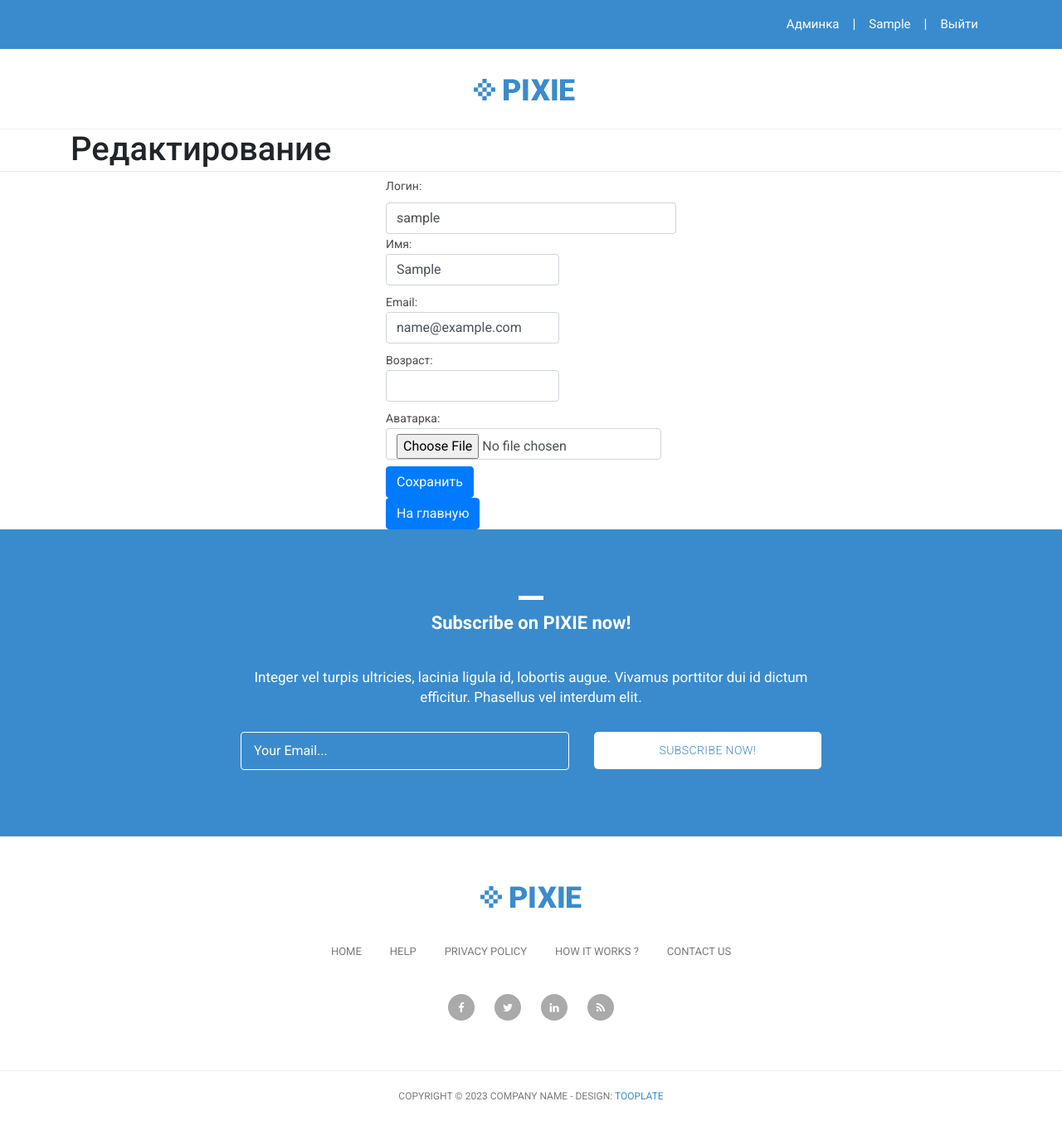
After one commit to ZoonTronGG/stepshop, a Django app: page /auth/edit/ in a window 1280 px wide. The commit adds this page. Shown: the whole page at 83% size. Run offline with Django 4.2, Linux system fonts and the light colour scheme; the visitor is signed in with stand-in values (Sample User, id 1); some libraries are stand-ins or nearby versions.

Commit message:
lesson_08_HW

```diff
--- a/stepshop/authapp/forms.py
+++ b/stepshop/authapp/forms.py
@@ -1,5 +1,5 @@
 from django import forms
-from django.contrib.auth.forms import AuthenticationForm, UserCreationForm
+from django.contrib.auth.forms import AuthenticationForm, UserCreationForm, UserChangeForm
 
 from .models import ShopUser
 
@@ -44,3 +44,30 @@ class ShopUserRegisterForm(UserCreationForm):
             raise forms.ValidationError("Вы слишком молоды!")
 
         return data
+
+
+class ShopUserEditForm(UserChangeForm):
+    class Meta:
+        model = ShopUser
+        fields = ('username',
+                  'first_name',
+                  'email',
+                  'age',
+                  'avatar',
+                  'password')
+
+    def __init__(self, *args, **kwargs):
+        super().__init__(*args, **kwargs)
+
+        # можно назначить стили каждому полю
+        for field_name, field in self.fields.items():
+            field.widget.attrs['class'] = 'form-control'
+            field.help_text = ''
+
+    def clean_age(self):
+        data = self.cleaned_data['age']
+
+        if data < 18:
+            raise forms.ValidationError("Вы слишком молоды!")
+
+        return data
--- a/stepshop/authapp/urls.py
+++ b/stepshop/authapp/urls.py
@@ -1,9 +1,10 @@
 from django.urls import path
 
-from .views import login, logout, register
+from .views import login, logout, register, edit
 
 urlpatterns = [
     path('login/', login,  name='login'),
     path('logout/', logout,  name='logout'),
     path('register/', register,  name='register'),
+    path('edit/', edit,  name='edit'),
 ]
--- a/stepshop/authapp/views.py
+++ b/stepshop/authapp/views.py
@@ -3,7 +3,7 @@ from django.http import HttpResponseRedirect
 from django.shortcuts import render
 from django.urls import reverse
 
-from .forms import ShopUserLoginForm, ShopUserRegisterForm
+from .forms import ShopUserLoginForm, ShopUserRegisterForm, ShopUserEditForm
 
 
 def login(request):
@@ -55,3 +55,23 @@ def register(request):
     }
 
     return render(request, 'auth/register.html', context)
+
+
+def edit(request):
+    title = 'редактирование'
+
+    if request.method == 'POST':
+        edit_form = ShopUserEditForm(request.POST, request.FILES, instance=request.user)
+
+        if edit_form.is_valid():
+            edit_form.save()
+            return HttpResponseRedirect(reverse('auth:edit'))
+    else:
+        edit_form = ShopUserEditForm(instance=request.user)
+
+    context = {
+        'title': title,
+        'edit_form': edit_form,
+    }
+
+    return render(request, 'auth/edit.html', context)
--- /dev/null
+++ b/stepshop/stepshop/static/assets/css/style.css
@@ -0,0 +1,3 @@
+.user_avatar {
+    width: 320px;
+}
--- /dev/null
+++ b/stepshop/stepshop/templates/auth/edit.html
@@ -0,0 +1,58 @@
+{% extends 'base.html' %}
+{% load static %}
+
+{% block title %}
+    {{ title|capfirst }}
+{% endblock %}
+
+{% block content %}
+<div class="container">
+    <h1>{{ title|capfirst }}</h1>
+
+    <div class="row">
+        <div class="mx-auto col-4">
+            {% if user.avatar %}
+            <div>
+                <img src="{{ user.avatar.url }}" alt="{{ user.username }}"
+                     class="rounded-circle user_avatar">
+            </div>
+            {% endif %}
+
+
+            <form action="{% url 'auth:edit' %}" class="form-horizontal" method="post"
+                  enctype="multipart/form-data">
+                {% csrf_token %}
+
+                <p>
+                    <label for="login">Логин:</label>
+                    {{ edit_form.username }}
+                </p>
+                <p>
+                    <label>Имя:
+                    {{ edit_form.first_name }}</label>
+                </p>
+                <p>
+                    <label>Email:
+                    {{ edit_form.email }}</label>
+                </p>
+                <p>
+                    <label>Возраст:
+                    {{ edit_form.age }}</label>
+                </p>
+                <p>
+                    <label>Аватарка:
+                    {{ edit_form.avatar }}</label>
+                </p>
+
+                <button class="btn btn-primary" type="submit">Сохранить</button>
+            </form>
+
+            <button class="btn btn-primary">
+                <a href="{% url 'index' %}" class="text-light">На главную</a>
+            </button>
+
+        </div>
+    </div>
+
+</div>
+{% endblock %}
--- a/stepshop/stepshop/templates/base.html
+++ b/stepshop/stepshop/templates/base.html
@@ -21,6 +21,7 @@
     <link rel="stylesheet" href="{% static 'assets/css/fontawesome.css' %}">
     <link rel="stylesheet" href="{% static 'assets/css/tooplate-main.css' %}">
     <link rel="stylesheet" href="{% static 'assets/css/owl.css' %}">
+    <link rel="stylesheet" href="{% static 'assets/css/style.css' %}">
     {% block css %}
     {% endblock %}
 <!--
@@ -35,15 +36,26 @@ https://www.tooplate.com/view/2114-pixie
     <div id="pre-header">
       <div class="container">
         <div class="row">
-          <div class="col-md-12">
-           <span>
-              {% if user.is_authenticated %}
-                {{ user.username }}
-                | <a href="{% url 'auth:logout' %}" class="text-light">Выйти</a>
+          <div class="col-md-12 d-flex justify-content-end align-items-center text-light">
+            {% if user.is_authenticated %}
+              {% if user.is_superuser %}
+                <a href="/admin/" class="nav-link">
+                  <span>Админка</span>
+                </a>
+              |
+              {% endif %}
+                <a href="{% url 'auth:edit' %}" class="nav-link">
+                  <span>{{ user.first_name|default:'Пользователь' }}</span>
+                </a>
+              |
+                <a href="{% url 'auth:logout' %}" class="nav-link">
+                  <span>Выйти</span>
+                </a>
               {% else %}
-                <a href="{% url 'auth:login' %}" class="text-light">Войти</a>
+                <a href="{% url 'auth:login' %}" class="nav-link">
+                  <span>Войти</span>
+                </a>
               {% endif %}
-            </span>
           </div>
         </div>
       </div>
--- a/stepshop/stepshop/templates/contacts.html
+++ b/stepshop/stepshop/templates/contacts.html
@@ -24,7 +24,7 @@
                            3. Click "Share" and choose "Embed map" tab
                            4. Copy only URL and paste it within the src="" field below
                     -->
-              <iframe src="https://www.google.com/maps/embed?pb=!1m18!1m12!1m3!1d1197183.8373802372!2d-1.9415093691103689!3d6.781986417238027!2m3!1f0!2f0!3f0!3m2!1i1024!2i768!4f13.1!3m3!1m2!1s0xfdb96f349e85efd%3A0xb8d1e0b88af1f0f5!2sKumasi+Central+Market!5e0!3m2!1sen!2sth!4v1532967884907" width="100%" height="500px" frameborder="0" style="border:0" allowfullscreen></iframe>
+              <iframe src="https://www.google.com/maps/embed?pb=!1m18!1m12!1m3!1d2908.371647791489!2d76.87665401585795!3d43.20169367913943!2m3!1f0!2f0!3f0!3m2!1i1024!2i768!4f13.1!3m3!1m2!1s0x3883691c692df94f%3A0xa1dee1dc21710243!2z0LHQsNGA0YXQsNGC0L3Ri9C1INGC0Y_Qs9C4INGD0YTRhCDQutGN0YTRgtGN0LzQtQ!5e0!3m2!1sru!2skz!4v1680333144689!5m2!1sru!2skz" width="600" height="450" style="border:0;" allowfullscreen="" loading="lazy" referrerpolicy="no-referrer-when-downgrade"></iframe>
             </div>
           </div>
           <div class="col-md-6">
```
